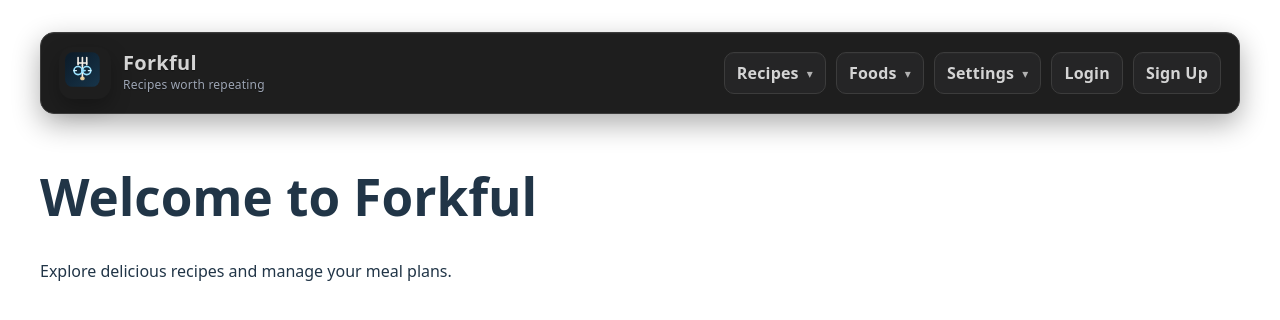
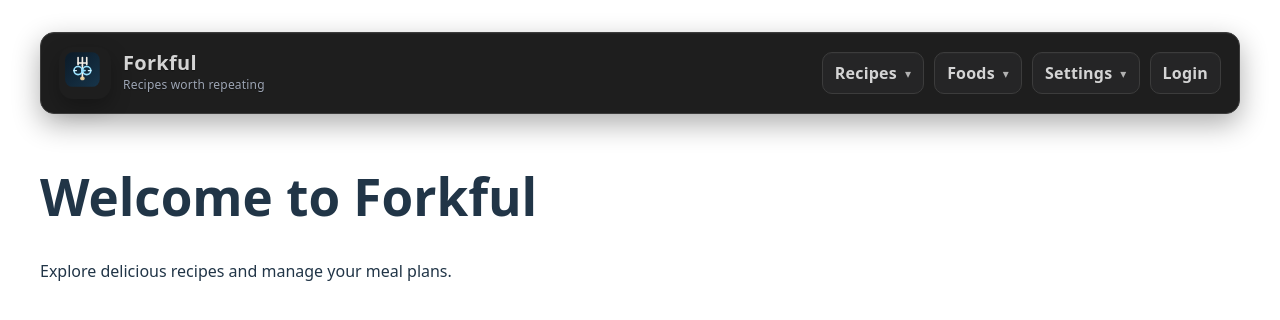
Before and after one commit to basicallysteve/forkful, a React (Vite) app: page / in a window 1280 px wide. Shown: the top 320 px of the page. Built offline with nearby package versions, Linux system fonts and the light colour scheme.

Commit message:
Remove Sign Up option from the menu in the App component

```diff
--- a/src/App.tsx
+++ b/src/App.tsx
@@ -60,10 +60,6 @@ function App() {
       label: 'Login',
       to: '/login',
     },
-    {
-      label: 'Sign Up',
-      to: '/create-account',
-    }
   ]
 
 
```
